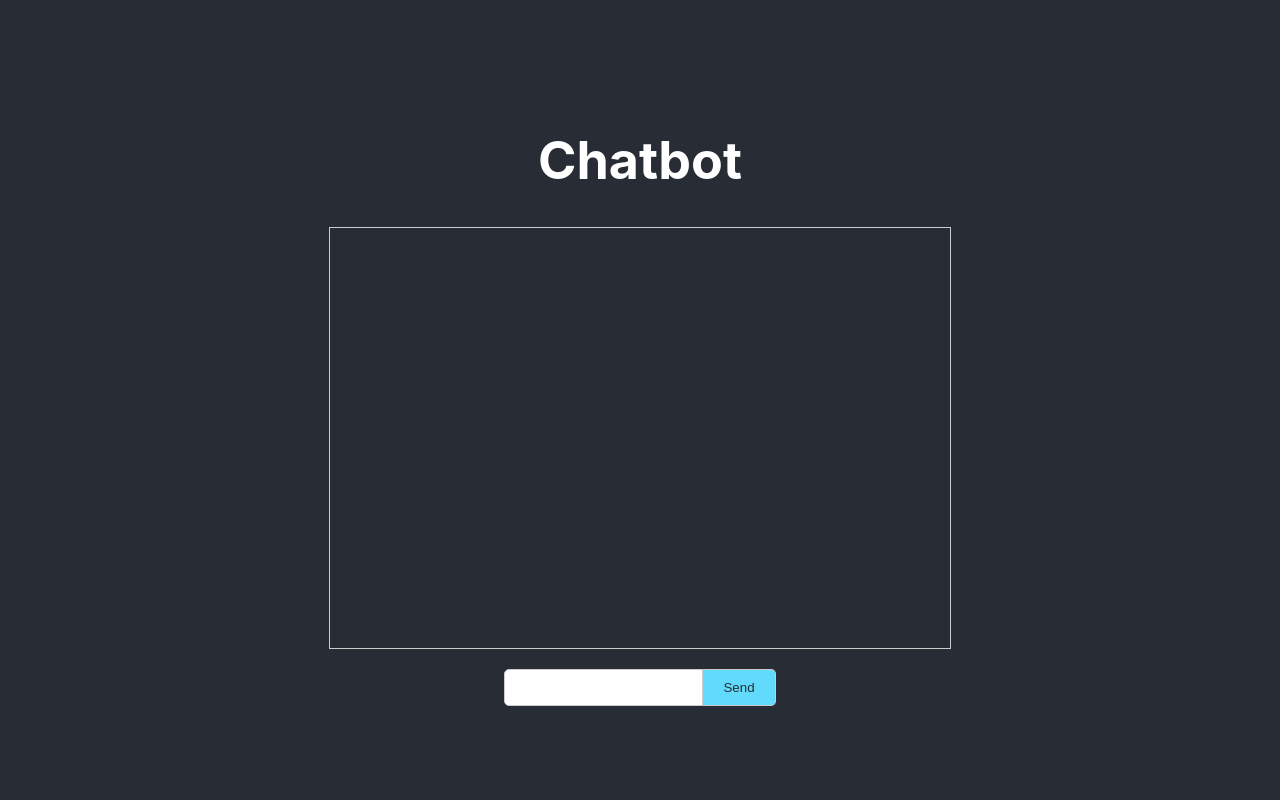
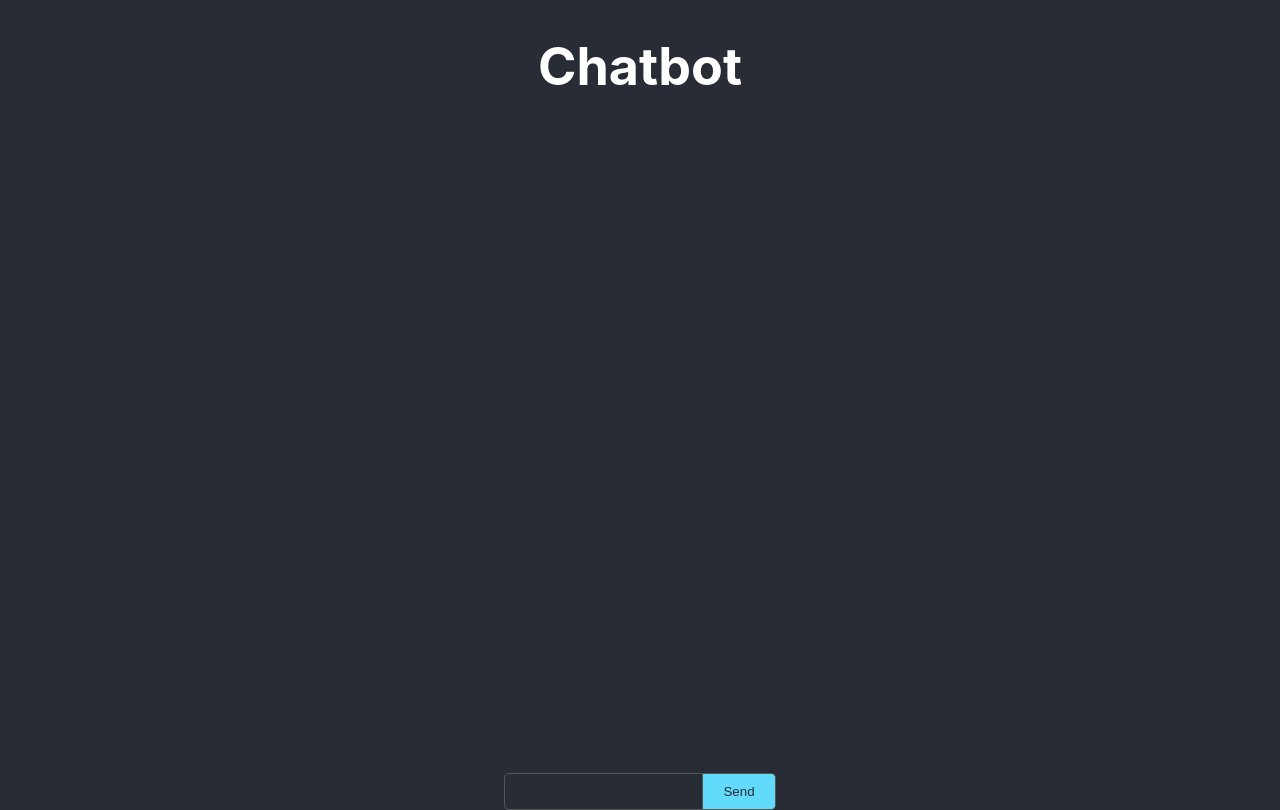
Before and after one commit to MateuszKitzol/bite-bot, a React (Create React App) app in the folder frontend/: page / in a window 1280 px wide. Built offline with nearby package versions, Linux system fonts and the light colour scheme.

Commit message:
Improve design of the chat

```diff
--- a/frontend/src/App.css
+++ b/frontend/src/App.css
@@ -15,12 +15,35 @@
 
 .chat-history {
   width: 80%;
-  max-width: 600px;
-  height: 400px;
-  border: 1px solid #ccc;
+  max-width: 900px;
+  height: 600px;
+  border: none;
   overflow-y: auto;
   margin-bottom: 20px;
   padding: 10px;
+  text-align: left;
+}
+
+.chat-history p {
+  font-size: 0.8em;
+  padding: 5px 10px;
+  border-radius: 5px;
+  margin: 0; /* Removed all margins */
+}
+
+.message-container {
+  margin-bottom: 5px; /* Space between messages */
+  padding: 5px 12px; /* Padding for the message bubble */
+  border-radius: 8px;
+}
+
+.user-message {
+  background-color: #3a3f47; /* User message background */
+  text-align: right;
+}
+
+.bot-message {
+  background-color: #282c34; /* Bot message background (same as chat history) */
   text-align: left;
 }
 
@@ -31,16 +54,39 @@
 .chat-input input {
   flex-grow: 1;
   padding: 10px;
-  border: 1px solid #ccc;
+  border: 1px solid #555;
   border-radius: 5px 0 0 5px;
+  color: initial;
+  background-color: initial;
 }
 
 .chat-input button {
   padding: 10px 20px;
-  border: 1px solid #ccc;
+  border: 1px solid #555;
   border-left: none;
   background-color: #61dafb;
   color: #282c34;
   cursor: pointer;
   border-radius: 0 5px 5px 0;
 }
+
+/* WebKit (Chrome, Safari, Edge) scrollbar styling */
+.chat-history::-webkit-scrollbar {
+  width: 8px;
+}
+
+.chat-history::-webkit-scrollbar-track {
+  background: #282c34; /* Same as header background */
+}
+
+.chat-history::-webkit-scrollbar-thumb {
+  background-color: #555; /* Darker gray, similar to border */
+  border-radius: 4px;
+  border: 2px solid #282c34; /* Border to match track background */
+}
+
+/* Firefox scrollbar styling */
+.chat-history {
+  scrollbar-width: thin; /* "auto" or "thin" */
+  scrollbar-color: #555 #282c34; /* thumb color track color */
+}
--- a/frontend/src/App.tsx
+++ b/frontend/src/App.tsx
@@ -1,9 +1,10 @@
-import React, { useState } from 'react';
+import React, { useState, useRef, useEffect } from 'react';
 import './App.css';
 
 function App() {
   const [message, setMessage] = useState('');
   const [chatHistory, setChatHistory] = useState<{ user: string; bot: string }[]>([]);
+  const chatHistoryRef = useRef<HTMLDivElement>(null);
 
   const sendMessage = async () => {
     if (!message) return;
@@ -21,16 +22,26 @@ function App() {
     setMessage('');
   };
 
+  useEffect(() => {
+    if (chatHistoryRef.current) {
+      chatHistoryRef.current.scrollTop = chatHistoryRef.current.scrollHeight;
+    }
+  }, [chatHistory]);
+
   return (
     <div className="App">
       <header className="App-header">
         <h1>Chatbot</h1>
-        <div className="chat-history">
+        <div className="chat-history" ref={chatHistoryRef}>
           {chatHistory.map((chat, index) => (
-            <div key={index}>
-              <p><strong>You:</strong> {chat.user}</p>
-              <p><strong>Bot:</strong> {chat.bot}</p>
-            </div>
+            <React.Fragment key={index}>
+              <div className="message-container">
+                <p className="user-message">{chat.user}</p>
+              </div>
+              <div className="message-container">
+                <p className="bot-message">{chat.bot}</p>
+              </div>
+            </React.Fragment>
           ))}
         </div>
         <div className="chat-input">
```
